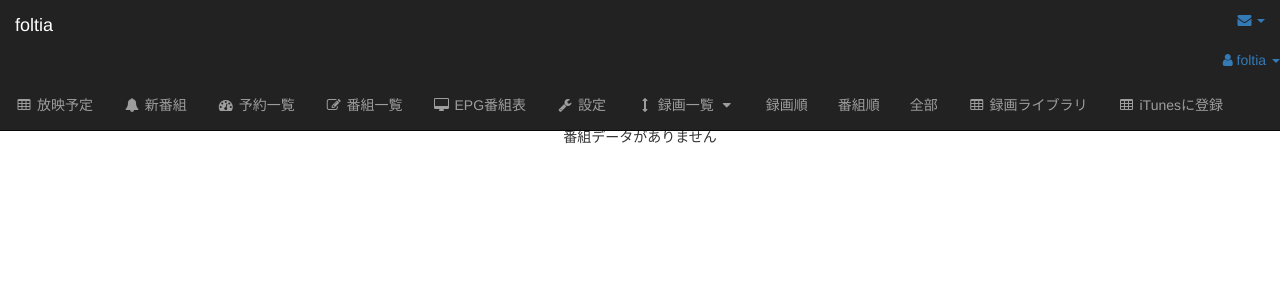
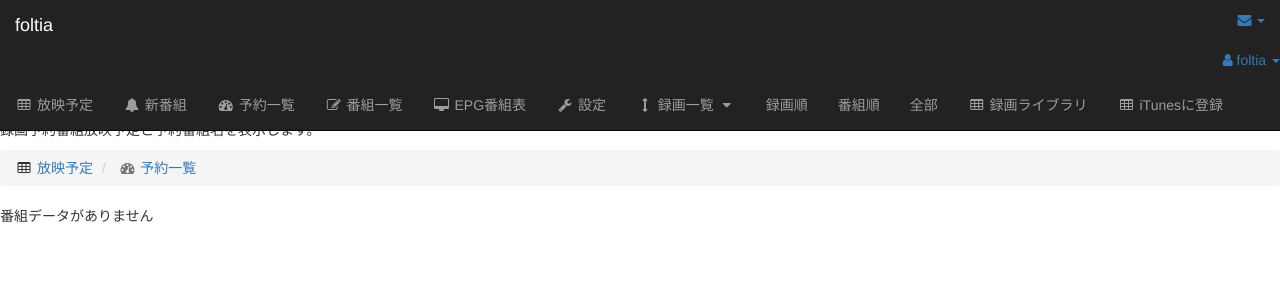
Before and after one commit to hangingman/foltia, a PHP site: page /listreserve.php in a window 1280 px wide. Shown: the top 300 px of the page. Run offline with PHP 8.4, Linux system fonts and the light colour scheme; data comes from the database, SQL or seed files in the repository; data that the repository does not hold is empty; a stand-in replaces the project's code that opens the database connection; some libraries are stand-ins or nearby versions.

```diff
--- a/install/php/foltialib.php
+++ b/install/php/foltialib.php
@@ -333,7 +333,7 @@ function sql_debug($sql_string, array $params = null) {
             }
         }
     }
-    return $sql_string;
+    return $sql_string . "\n";
 }
 
 function pdo_debug($query, $paramarray) {
--- a/install/php/index.php
+++ b/install/php/index.php
@@ -148,7 +148,7 @@ printhtmlpageheader();
 
 	<!-- ページのコンテンツ -->
 	<div class="row">
-	  <div class="col-lg-6">
+	  <div class="col-lg-12">
 
 
 	    <div class="table-responsive">
--- a/install/php/listreserve.php
+++ b/install/php/listreserve.php
@@ -34,11 +34,12 @@ if ($useenvironmentpolicy == 1) {
 $userclass = getuserclass($con);
 $mymemberid = getmymemberid($con);
 $now = getgetnumform(startdate);
+
 if ($now == "") {
     $now = getgetnumform(date);
 }
 
-if (! $now > 200501010000) {
+if ($now < 200501010000) {
     $now = date("YmdHi");
 }
 
@@ -57,15 +58,40 @@ printtitle("<title>foltia:record plan</title>", false);
 ?>
 
 <body>
+  <div id="wrapper">
+
     <div align="center">
-    <?php
-    printhtmlpageheader();
-    ?>
-    <p align="left"><font color="#494949" size="6">予約一覧</font></p>
-    <hr size="4">
+      <?php printhtmlpageheader(); ?>
+    </div>
+
+    <!-- 表示するページ FIXME: テンプレートが有効に使える場面であるためあとで重複コードは排除する -->
+    <div id="page-wrapper">
+      <div id="container-fluid">
+
+
+	<!-- ページタイトル -->
+	<div class="row">
+          <div class="col-lg-12">
+            <h1 class="page-header">
+              &nbsp;予約一覧
+            </h1>
+
 	    <p align="left">録画予約番組放映予定と予約番組名を表示します。</p>
 
+            <ol class="breadcrumb">
+              <li>
+		<i class="fa fa-fw fa-table"></i>  <a href="./index.php"> 放映予定</a>
+              </li>
+              <li class="active">
+		<i class="fa fa-fw fa-dashboard"></i>  <a href="./listreserve.php"> 予約一覧</a>
+              </li>
+            </ol>
+          </div>
+	</div>
+	<!-- /.row -->
+
 	<?php
+
     $rowdata = $rs->fetch();
 
 if (! $rowdata) {
@@ -74,7 +100,14 @@ if (! $rowdata) {
     /* フィールド数 */
     $maxcols = $rs->columnCount();
       ?>
-      <table BORDER="0" CELLPADDING="0" CELLSPACING="2" WIDTH="100%">
+
+
+	<!-- ページのコンテンツ -->
+	<div class="row">
+	  <div class="col-lg-12">
+
+
+	    <table class="table table-bordered table-hover">
 	      <thead>
 		<tr>
 		  <th align="left">TID</th>
@@ -225,21 +258,41 @@ if (! $rowdata) {
 </tbody>
 </table>
 
+</div>
+</div>
+<!-- /.row -->
 
-<table>
+
+
+<!-- ページのコンテンツ -->
+<div class="row">
+  <div class="col-lg-12">
+
+    <table class="table table-bordered table-hover">
       <tr><td>アナログ重複表示</td><td><br /></td></tr>
       <tr><td>エンコーダ数</td><td><?php print "$recunits"; ?></td></tr>
       <tr class="overwraped"><td>チューナー重複</td><td><br /></td></tr>
       <tr class="exoverwraped"><td>外部入力重複</td><td><br /></td></tr>
     </table>
 
+  </div>
+</div>
+<!-- /.row -->
 
 <?php
+
 								    set_maxcols_for_update($con, $maxcols);
+
 ?>
 
+
+<!-- ページのコンテンツ -->
+<div class="row">
+  <div class="col-lg-12">
+
+
     <p align="left">録画予約番組タイトルを表示します。</p>
-<table BORDER="0" CELLPADDING="0" CELLSPACING="2" WIDTH="100%">
+    <table class="table table-bordered table-hover">
       <thead>
 	<tr>
 	  <th align="left">予約解除</th>
@@ -310,6 +363,12 @@ if (! $rowdata) {
   </tbody>
 </table>
 
+</div>
+</div>
+<!-- /.row -->
 
+</div>
+</div>
+</div>
 </body>
 </html>
--- a/install/php/sqlite_accessor.php
+++ b/install/php/sqlite_accessor.php
@@ -334,6 +334,9 @@ WHERE foltia_tvrecord.stationid = 0
 EOF
 	   ;
 
+// WHERE foltia_tvrecord.stationid = 0
+//     AND foltia_subtitle.enddatetime >= ? ORDER BY x ASC
+
     $rs = sql_query($con, $query, "DBクエリに失敗しました",array($now,$now));
 
     return $rs;
```
Lines whose indentation alone changed are shown as unchanged.
